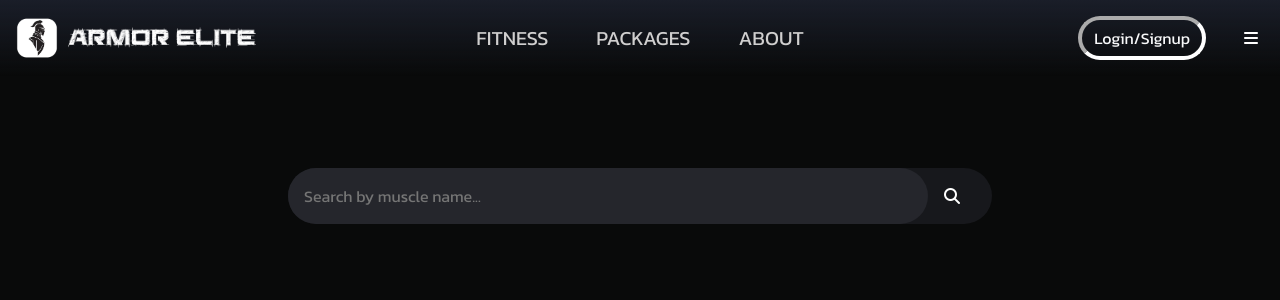
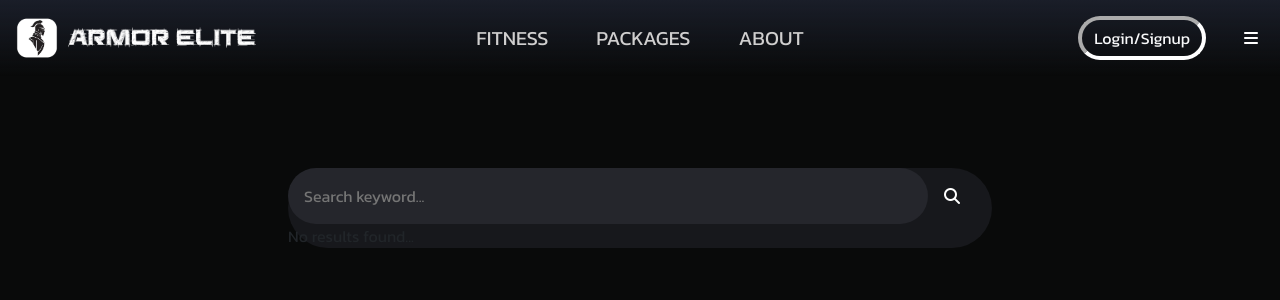
Before and after one commit to HemantDutta/ArmorElite-Gym-App, a React (Create React App) app in the folder client/: page /exercises in a window 1280 px wide. Shown: the top 300 px of the page. Built offline with nearby package versions, Linux system fonts and the light colour scheme; a web font is replaced by a local one.

Commit message:
Add Scraped Data to Supabase and change API request

```diff
--- a/client/public/assets/css/ArmorEliteStyles.css
+++ b/client/public/assets/css/ArmorEliteStyles.css
@@ -1591,9 +1591,6 @@ nav .navbar-bigMenu-container .bigMenu-innerContainer .bigMenu-optionList-contai
     border-radius: 50px;
 }
 
-.exercises .exercises-container .exercises-search-container .searchBar:focus{
-
-}
 
 .exercises .exercises-container .exercises-search-container .searchBar input{
     padding: 1rem;
--- a/client/src/components/Navbar.js
+++ b/client/src/components/Navbar.js
@@ -9,8 +9,6 @@ export const Navbar = () => {
     //Form Validation
     const {register, handleSubmit, formState: {errors}, watch} = useForm();
     const {register: register2, handleSubmit: handle2, formState: {errors: err}, watch: watch2} = useForm();
-
-
 
     //States
     const [regName, setRegName] = useState('');
--- a/client/src/pages/Exercises.js
+++ b/client/src/pages/Exercises.js
@@ -1,11 +1,13 @@
 import axios from "axios";
 import {useEffect, useState} from "react";
+import supabase from "../config/supabaseClient";
 import {Navbar} from "../components/Navbar";
 
 export const Exercises = () => {
 
     //states
     const [name, setName] = useState('');
+    const [exercises, setExercises] = useState([]);
 
     //Toggle Alert
     function toggleAlert(x) {
@@ -25,34 +27,20 @@ export const Exercises = () => {
         let alertContent = document.getElementsByClassName("alert-pop-content")[0];
 
         if (name !== "") {
-            if(name.match(/^[a-zA-Z {1}]{1,15}$/g))
-            {
+            if (name.match(/^[a-zA-Z {1}]{1,15}$/g)) {
                 console.log(name);
-                const options = {
-                    method: 'GET',
-                    url: `https://exercisedb.p.rapidapi.com/exercises/name/${name}`,
-                    headers: {
-                        'X-RapidAPI-Key': '86cef1b198mshf81c79b973c9488p1b2cc2jsn91f06dae0c9e',
-                        'X-RapidAPI-Host': 'exercisedb.p.rapidapi.com'
-                    }
-                };
-
-                try {
-                    const response = await axios.request(options);
-                    console.log(response.data);
-                } catch (error) {
-                    console.error(error);
-                }
-            }
-            else {
+                setExercises([]);
+                const {data , errors} = await supabase.from("exercises").select().or(`bodyPart.like.%${name}%,equipment.like.%${name}%,name.like.%${name}%,target.like.%${name}%`)
+                setExercises(data);
+            } else {
                 alertHead.classList.add("error");
                 alertHead.classList.remove("success");
                 alertHead.innerHTML = "Error";
                 alertContent.innerHTML = "Please enter a valid term...";
                 toggleAlert(0);
-                setTimeout(()=>{
+                setTimeout(() => {
                     toggleAlert(1);
-                },4000)
+                }, 4000)
             }
         } else {
             alertHead.classList.add("error");
@@ -60,9 +48,9 @@ export const Exercises = () => {
             alertHead.innerHTML = "Error";
             alertContent.innerHTML = "Please enter something...";
             toggleAlert(0);
-            setTimeout(()=>{
+            setTimeout(() => {
                 toggleAlert(1);
-            },4000)
+            }, 4000)
         }
     }
 
@@ -83,10 +71,28 @@ export const Exercises = () => {
                 <div className="exercises-container">
                     <div className="exercises-search-container">
                         <div className="searchBar">
-                            <input type="text" name="exercise" id="exercise" placeholder="Search by muscle name..." onChange={(e) => {
+                            <input type="text" name="exercise" id="exercise" placeholder="Search keyword..." onChange={(e) => {
                                 setName(e.target.value)
                             }} onKeyDown={handleKeyDown}/>
                             <i className="fa-solid fa-magnifying-glass"/>
+                        </div>
+                        <div className="exercise-grid-container">
+                            <div className="exercise-grid-header">
+                                {
+                                    exercises.length === 0 &&
+                                    <span>No results found...</span>
+                                }
+                                {
+                                    exercises.length !== 0 &&
+                                    <span>{exercises.length} results found...</span>
+                                }
+                            </div>
+                            <div className="exercise-grid">
+                                <div className="exercise-item">
+                                    <div className="exercise-gif"></div>
+                                    <div className="exercise-content"></div>
+                                </div>
+                            </div>
                         </div>
                     </div>
                 </div>
```
Also changed, not shown: 1 other file (tests, documents, lock files or other folders).
